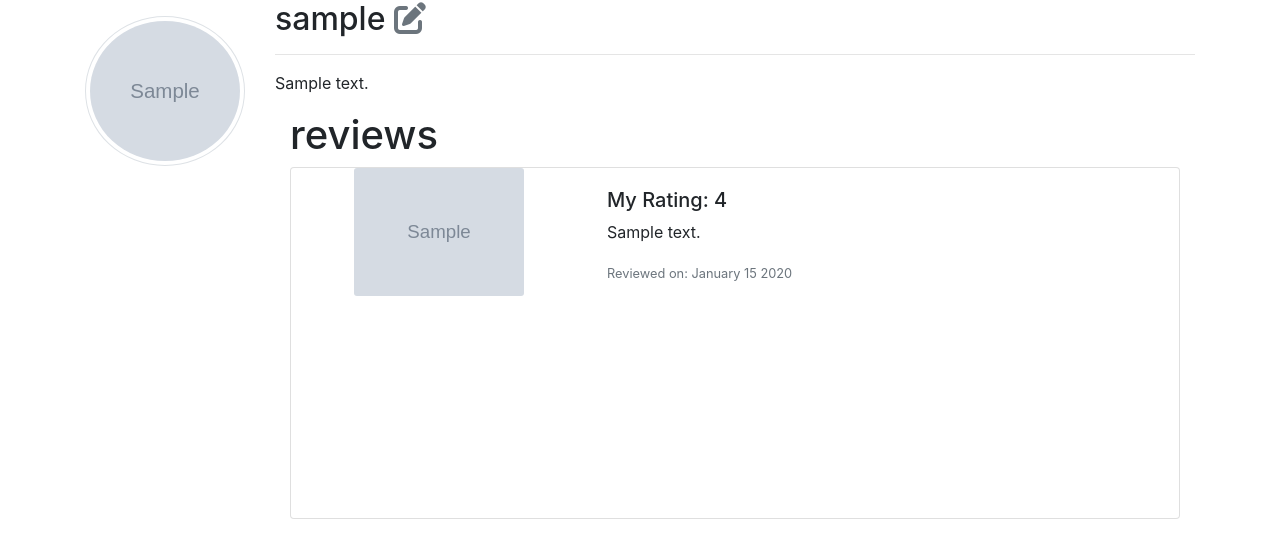
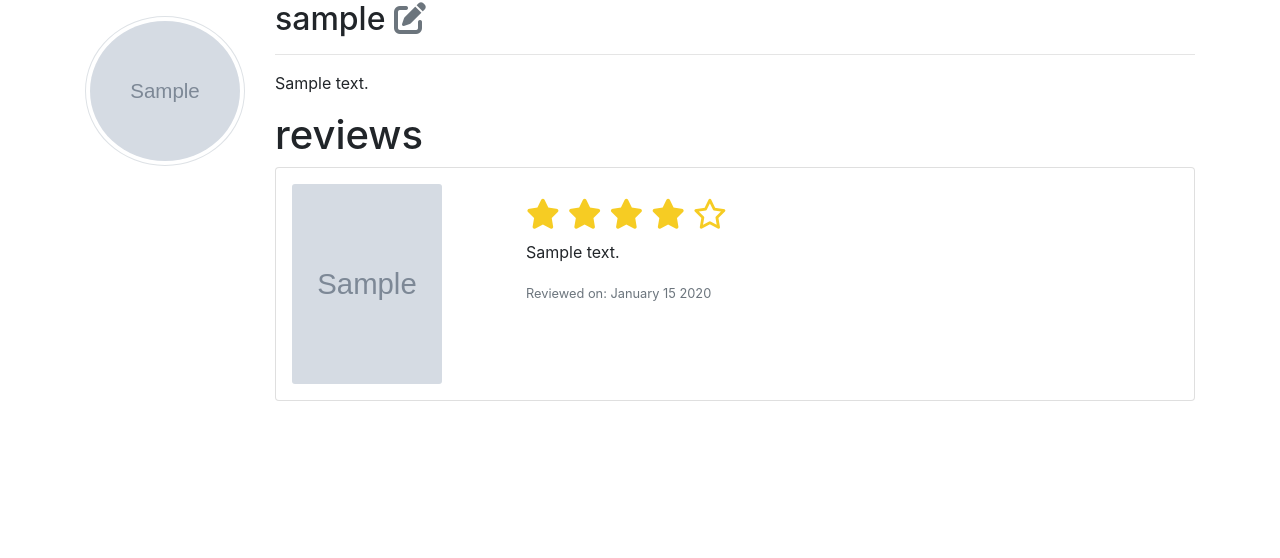
Before and after one commit to mariered0/29_Capstone-project1, a Flask app: template Booklyn/templates/users/lists/list_review.html in a window 1280 px wide. Shown: the part 56-614 px from the top of the page. Run offline with Flask 2, Linux system fonts and the light colour scheme; tables that the repository leaves empty hold one stand-in row (values such as "Sample post"); the template is opened without the code that fills it: values that come from a table or form of the project are taken from there, most other values are stand-ins (such as "Sample title", 1, 10 or a date in 2020); grey boxes marked "Sample" are stand-in pictures; some libraries are stand-ins or nearby versions.

Commit message:
add star-rating to user review list page

```diff
--- a/Booklyn/static/stylesheets/style.css
+++ b/Booklyn/static/stylesheets/style.css
@@ -85,6 +85,11 @@ user profile page
     color: #0A9396;
 }
 
+/* .button-box{
+    text-align: center;
+    margin-top: 20px;
+} */
+
 /* ****************************************
 lists
 ***************************************** */
--- a/Booklyn/templates/users/lists/list_review.html
+++ b/Booklyn/templates/users/lists/list_review.html
@@ -5,84 +5,69 @@
 {% block content %}
 
 
-    <div class="container">
   <h1 class="mt-3">reviews</h1>
   {% for review in user.reviews|sort(reverse=true, attribute="date_added") %}
 
   <div class="card mb-3">
-        <div class="row no-gutters">
-          <div class="col-md-4">
-            <div class="container" style="width: 200px; height: 350px;">
-              <img src="{{ review.book.thumbnail }}" class="card-img" alt="book cover">
+    <div class="row">
+      <div class="col-12 col-lg-3">
+        <div class="m-3">
+          <img src="{{ review.book.thumbnail }}" class="card-img" alt="book cover" style="width: 150px; height: 200px;">
         </div>
       </div>
-          <div class="col-md-8">
+      <div class="col-12 col-lg-7 p-2">
         <div class="card-body">
-              <h5>My Rating: {{ review.rating }}
-                {% if g.user == review.user%}
-                <form action="/users/{{ user.id }}/reviews/{{ review.id }}/delete" method="POST"
-                  class="delete-form d-inline">
-                  <button class="btn btn-sm btn-secondary">
-                    <i class="fa-solid fa-trash-can"></i>
-                  </button>
-                </form>
-                <a href="/users/{{ user.id }}/reviews/{{ review.id }}/update" class="text-muted inline edit_profile">
-                  <button class="btn btn-sm btn-secondary">
-                    <i class="fa-solid fa-pen-to-square"></i></button></a>
-                {% endif %}
+
+          <h5>
+            <div>
+              <div id="star_div" class="star-rating">
+                {% for i in range(0, review.rating) %}
+                <i class="fa-solid fa-star"></i>
+                {% endfor %}
+
+                {% for i in range(0, 5 - review.rating) %}
+                <i class="fa-regular fa-star"></i>
+                {% endfor %}
+              </div>
+            </div>
           </h5>
+
           <p class="card-text">{{ review.review }}</p>
           <p class="card-text"><small class="text-muted">Reviewed on:
               {{ review.date_added.strftime('%B %d %Y') }}</small></p>
         </div>
       </div>
+      <div class="col-12 col-lg-2">
+        <div class="p-3 text-right">
+          {% if g.user == review.user%}
+          <div class="m-1">
+            <form action="/users/{{ user.id }}/reviews/{{ review.id }}/delete" method="POST"
+              class="delete-form">
+              <button class="btn btn-sm btn-secondary">
+                <i class="fa-solid fa-trash-can"></i>
+              </button>
+            </form>
+          </div>
+
+          <div class="m-1">
+            <a href="/users/{{ user.id }}/reviews/{{ review.id }}/update" class="text-muted edit_profile" role="button">
+              <button class="btn btn-sm btn-secondary">
+                <i class="fa-solid fa-pen-to-square"></i>
+              </button>
+            </a>
+          </div>
+          {% endif %}
+        </div>
       </div>
     </div>
 
-      {% endfor %}
-    </div>
 
   </div>
-
-
-  <!-- {% if form %}
-<div>
-  <form method="POST" class="review_form" action="/books/{{ result.id }}" id="review_form">
-    <div class="form-group">
-      <ul>
-        <li><label for="rating_1">1</label>
-        <input type="radio" name="rating" id="rating_1" value="1"></li>
-        <li><label for="rating_2">2</label>
-        <input type="radio" name="rating" id="rating_2" value="2"></li>
-        <li><label for="rating_3">3</label>
-        <input type="radio" name="rating" id="rating_3" value="3"></li>
-        <li><label for="rating_4">4</label>
-        <input type="radio" name="rating" id="rating_4" value="4"></li>
-        <li><label for="rating_5">5</label>
-        <input type="radio" name="rating" id="rating_5" value="5"></li>
-      </ul>
-
-      {% for fieldName, errorMessages in form.errors.items() %}
-      {% for err in errorMessages %}
-      <span class="text-danger">{{ err }}</span>
   {% endfor %}
-      {% endfor %}
-
-    </div>
-    <div class="form-group">
-      <label for="review">Review: </label>
-      <textarea class="form-control" name="review" id="review" rows="3"></textarea>
-
-    </div>
-
-    <button class="btn btn-primary btn-lg btn-block">Post</button>
-
-  </form>
-</div> -->
 
 
 
-  {% endif %}
+
 
 
 {% endblock %}
```
Also changed, not shown: Booklyn/templates/book.html (+37 -16 lines). Lines whose indentation alone changed are shown as unchanged.
